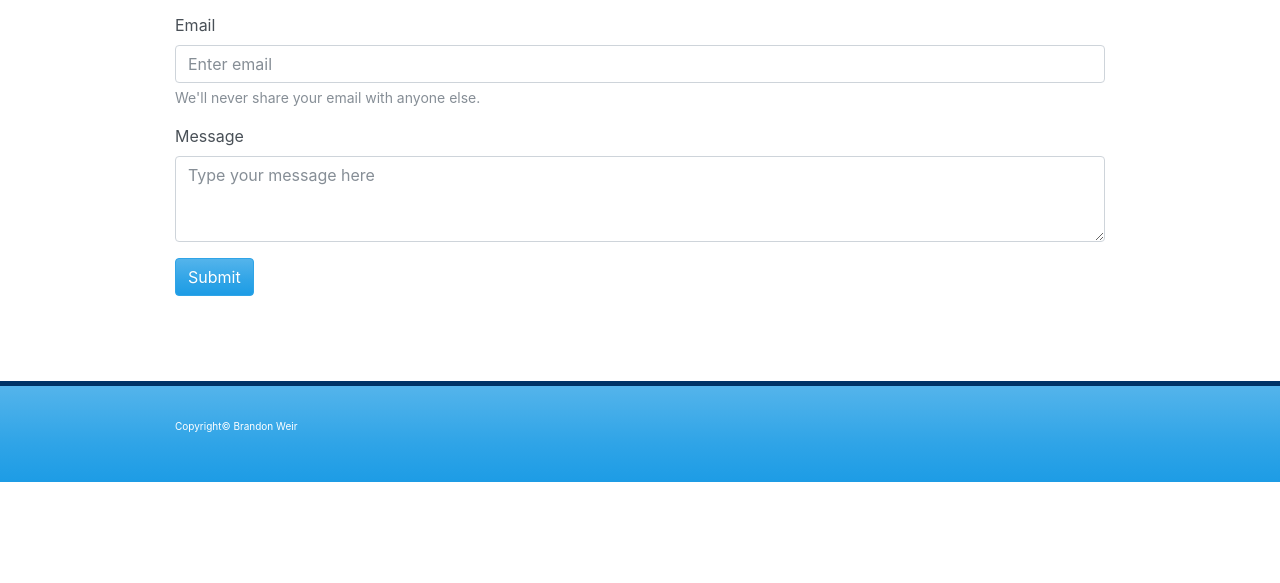
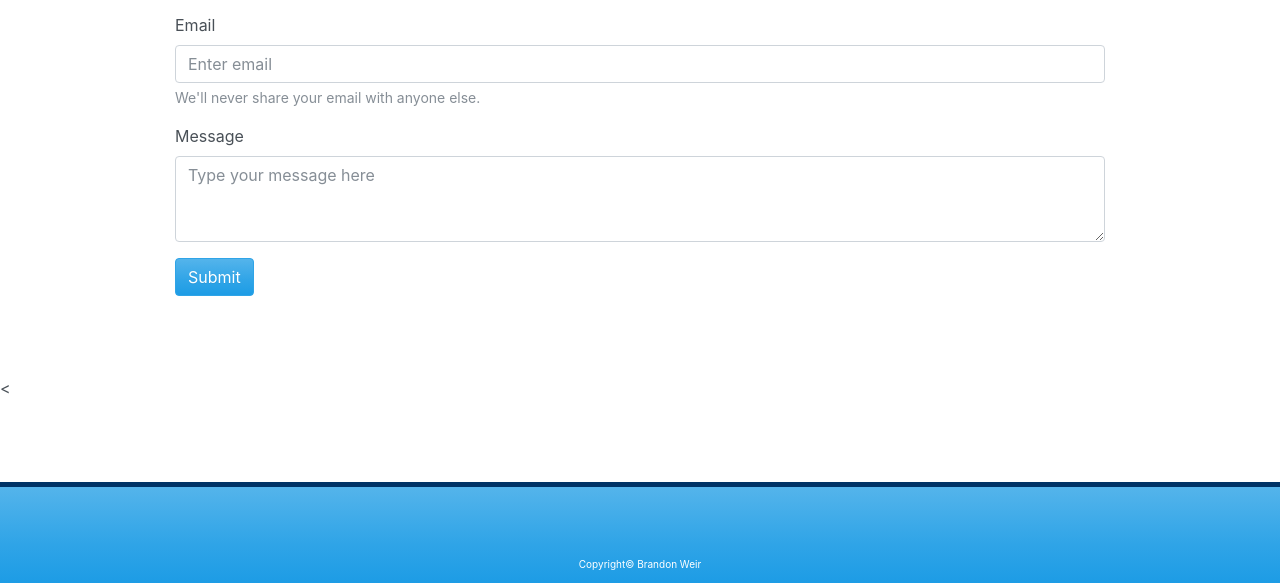
Before and after one commit to weirbran/Bootstrap-Portfolio, a plain HTML site: page contact.html in a window 1280 px wide. Shown: the part 217-800 px from the top of the page. Drawn offline with nearby package versions, Linux system fonts and the light colour scheme.

Commit message:
Final 2.0

```diff
--- a/contact.html
+++ b/contact.html
@@ -42,13 +42,14 @@
 
   <div class="container main-content">
     <div class="row">
-      <div class="col-md-8">
+      <div class="col-lg-8 col-md-8 col-sm-12">
         <div class="page-header">
           <h1>Contact</h1>
         </div>
       </div>
     </div>
-    <form>
+    <div class="row">
+      <form class="col-lg-12 col-md-12 col-sm-12">
         <fieldset>
           <div class="form-group">
             <label>Name</label>
@@ -67,14 +68,13 @@
         </fieldset>
       </form>
     </div>
+  </div>
 
 
-  <div class="row">
-    <div class="col-md-12">
+  <<div class="row">
+    <div class=" col-lg-12 col-md-12 col-sm-12">
       <nav class="navbar navbar-expand-lg navbar-dark bg-primary py-5 footer">
-        <div class="container">
-          <p>Copyright&#169; Brandon Weir</p>
-        </div>
+        <p id="footerText">Copyright&#169; Brandon Weir</p>
       </nav>
     </div>
     </div>
--- a/css/style.css
+++ b/css/style.css
@@ -42,24 +42,25 @@ form {
 .footer {
   width: 100%;
   height: 10px;
-  align-content: center;
-  text-align: center;
+  justify-content: center;
   font-size: 10px;
   color: white;
   left: 0;
   bottom: 0;
   border-top: 5px solid #003366;
   margin-top: 5px;
+  margin-bottom: 0;
+  position: fixed;
+}
+
+#footerText {
+  margin-top: 75px;
 }
 
 @media screen and (max-width: 640px) {
   .page-header {
     position: static;
     margin-bottom: 50px;
-  }
-
-  .navbar-nav {
-    width: 100%;
   }
 
   .card {
```
Also changed, not shown: index.html (+3 -5 lines), portfolio.html (+5 -7 lines). Lines whose indentation alone changed are shown as unchanged.
